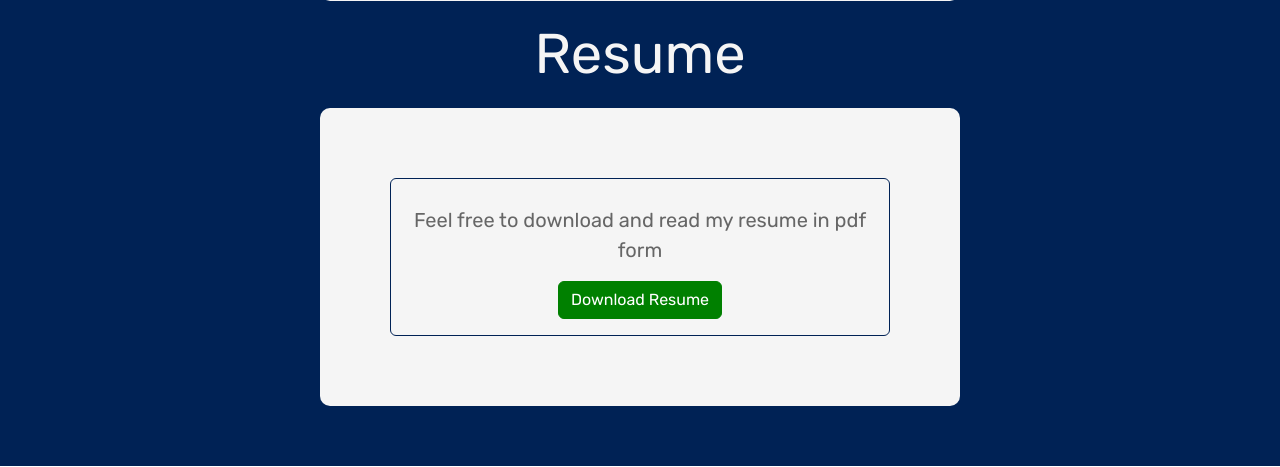
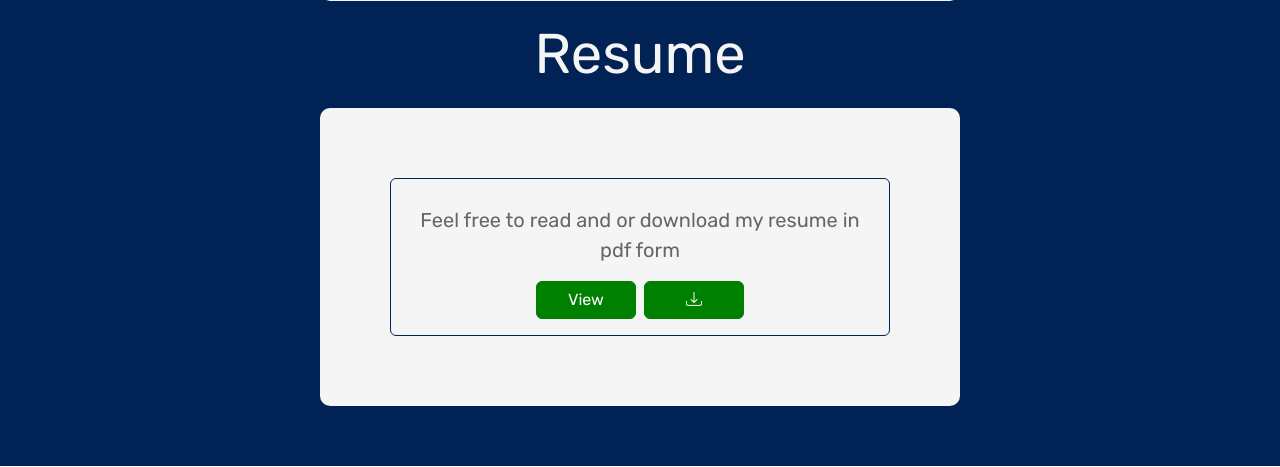
Before and after one commit to fredriknystrom/ResumePortfolio, a Django app: page / in a window 1280 px wide. Shown: the part 4382-4849 px from the top of the page. Run offline with Django 4.2, Linux system fonts and the light colour scheme; some libraries are stand-ins or nearby versions.

Commit message:
added updated resume as pdf

```diff
--- a/portfolioProject/resume_app/templates/resume_app/resume.html
+++ b/portfolioProject/resume_app/templates/resume_app/resume.html
@@ -9,6 +9,8 @@
     {% bootstrap_css %}
     {% bootstrap_javascript %}
     <link rel="stylesheet" href="https://cdnjs.cloudflare.com/ajax/libs/font-awesome/4.7.0/css/font-awesome.min.css">
+    <link href="https://cdn.jsdelivr.net/npm/bootstrap-icons@1.10.0/font/bootstrap-icons.css" rel="stylesheet">
+
 
     {% load static %}
     <!-- Include static CSS files -->
@@ -223,13 +225,19 @@
             <div class="container text-center">
                 <div class="card">
                     <div class="card-body">
-                        <p class="description">Feel free to download and read my resume in pdf form</p>
-                        <br>
-                        <a href="https://www.yoursite.com/files/sample.pdf" download>
-                            <button class="btn btn-primary">
-                                <i class="bi bi-download"></i> Download Resume
-                            </button>
-                        </a>
+                        <p class="description">Feel free to read and or download my resume in pdf form</p>
+                        <div class="d-flex justify-content-center">
+                            <a href="{% static 'pdfs/cv-17-10-2023.pdf'%}" target="_blank" class="me-2">
+                                <button class="btn btn-primary" style="width:100px;">
+                                    View
+                                </button>
+                            </a>
+                            <a href="{% static 'pdfs/cv-17-10-2023.pdf'%}" download>
+                                <button class="btn btn-primary" style="width:100px;">
+                                    <i class="bi bi-download"></i>
+                                </button>
+                            </a>
+                        </div>
                     </div>
                 </div>
             </div>
```
Also changed, not shown: 1 other file.
